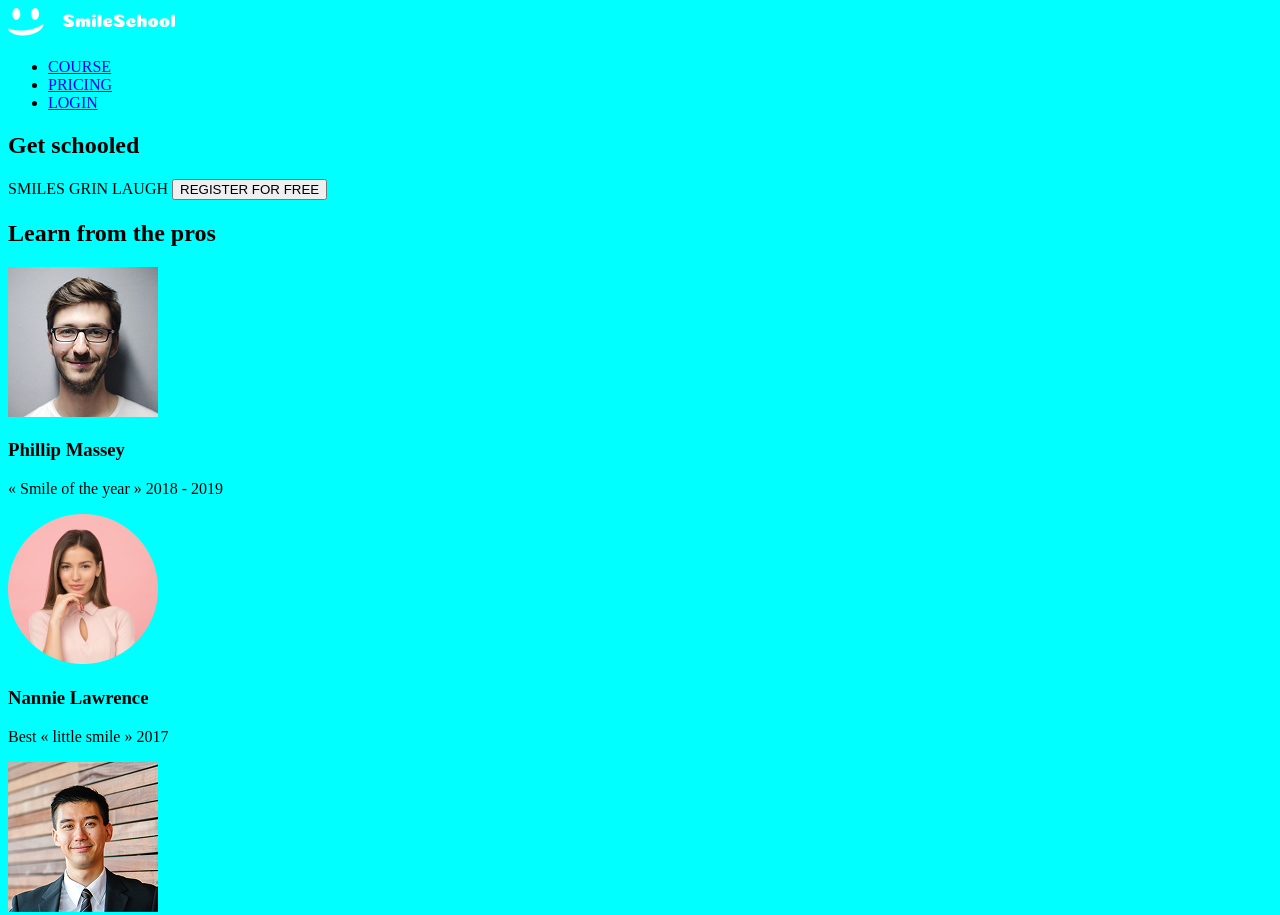
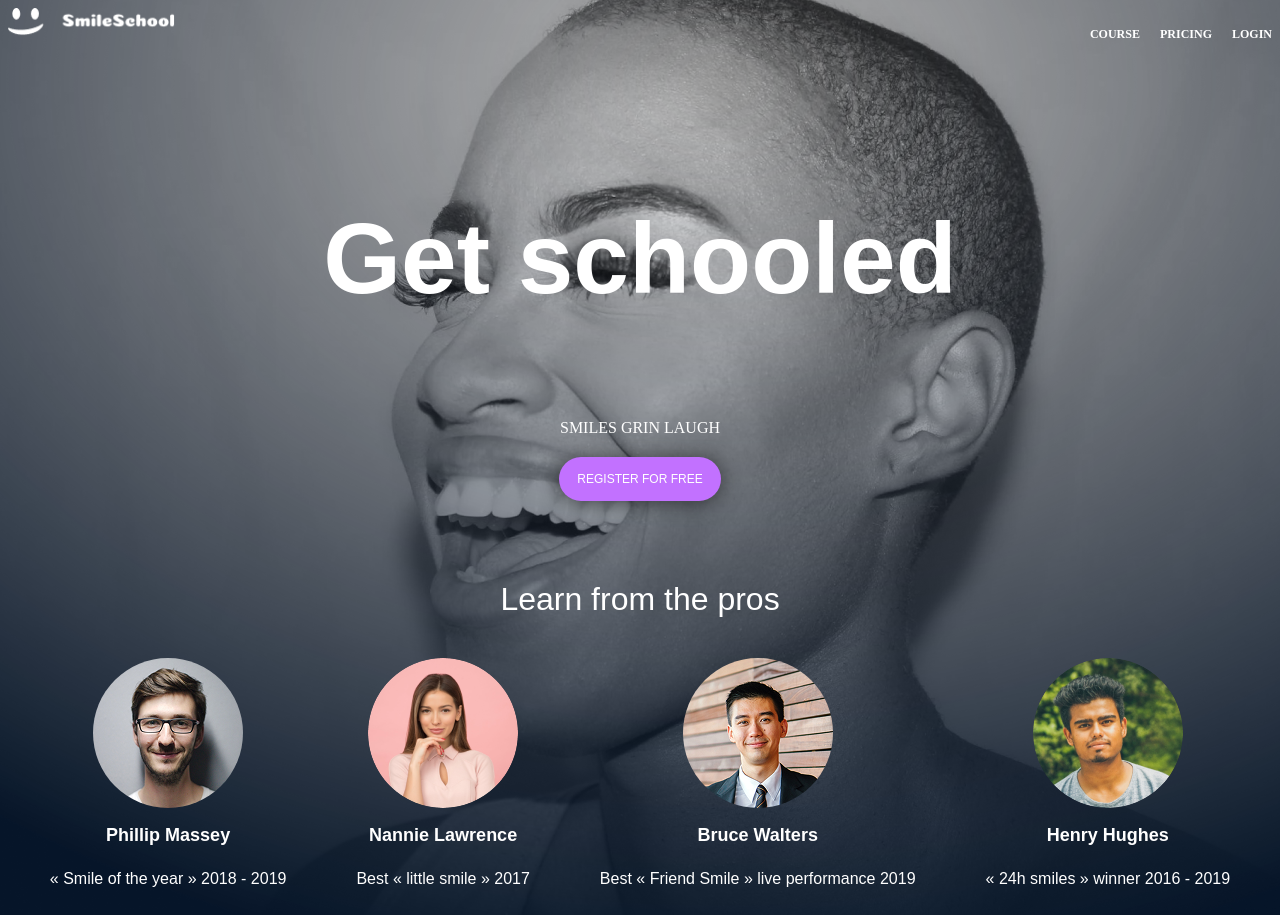
Before and after one commit to QhamaOngezwa/alx_html_css, a plain HTML site: page css_advanced/index.html in a window 1280 px wide. Shown: the top 915 px of the page. Drawn offline with Linux system fonts and the light colour scheme.

Commit message:
Add styling

```diff
--- a/css_advanced/index.html
+++ b/css_advanced/index.html
@@ -24,16 +24,18 @@
     </header>
     <main>
       <section>
-        <div>
+        <div class="get-schooled">
           <h1>Get schooled</h1>
-          <span>SMILES</span>
-          <span>GRIN</span>
-          <span>LAUGH</span>
+          <div>
+            <span>SMILES</span>
+            <span>GRIN</span>
+            <span>LAUGH</span>
+          </div>
           <button>REGISTER FOR FREE</button>
         </div>
-        <div>
+        <div class="learn-from-pros">
           <h2>Learn from the pros</h2>
-          <div>
+          <div class="pros-block">
             <div>
               <img src="images/1.png" alt="" />
               <h3>Phillip Massey</h3>
@@ -57,7 +59,7 @@
           </div>
         </div>
       </section>
-      <section>
+      <section class="testimonial-block">
         <div>
           <img src="images/Bitmap.png" alt="image" />
         </div>
--- a/css_advanced/styles.css
+++ b/css_advanced/styles.css
@@ -1,3 +1,116 @@
 body {
-  background-color: aqua;
+  background-image: url("images/background.png");
+  background-size: 1440px 1093px;
+  background-repeat: no-repeat;
 }
+
+nav {
+  display: flex;
+  justify-content: space-between;
+}
+nav img {
+  width: 167px;
+  height: 29px;
+}
+nav ul {
+  list-style: none;
+  display: flex;
+  gap: 20px;
+}
+nav ul li a {
+  text-decoration: none;
+  color: #ffffff;
+  font-weight: bold;
+  font-size: 12px;
+  font-family: Source Sans Pro;
+}
+.get-schooled {
+  display: flex;
+  flex-direction: column;
+  align-items: center;
+  gap: 20px;
+  margin-top: 60px;
+}
+.get-schooled h1 {
+  font-family: "Source Sans Pro", sans-serif;
+  font-weight: bold;
+  font-size: 100px;
+  color: #ffffff;
+}
+.get-schooled span {
+  font-size: 16px;
+  color: #ffffff;
+}
+.get-schooled button {
+  background-color: #c271ff;
+  color: #ffffff;
+  border: none;
+  width: 162px;
+  height: 44px;
+  font-size: 12px;
+  font-weight: 500;
+  cursor: pointer;
+  box-shadow: 0px 2px 20px rgba(0, 0, 0, 0.5);
+  border-radius: 25px;
+}
+.learn-from-pros {
+  margin-top: 80px;
+  text-align: center;
+}
+.learn-from-pros h2 {
+  color: #ffffff;
+  font-family: "Source Sans Pro", sans-serif;
+  font-size: 32px;
+  font-weight: 300;
+}
+.pros-block {
+  display: flex;
+  justify-content: center;
+  gap: 70px;
+  /*width: 150px;
+  height: 237px;*/
+  margin-top: 40px;
+}
+.pros-block img {
+  width: 150px;
+  height: 150px;
+  border-radius: 50%;
+}
+.pros-block h3 {
+  color: #ffffff;
+  font-family: "Source Sans Pro", sans-serif;
+  font-size: 18px;
+  line-height: 27px;
+  font-weight: 600;
+  margin-top: 10px;
+}
+.pros-block p {
+  color: #ffffff;
+  font-family: "Source Sans Pro", sans-serif;
+  font-size: 16px;
+  font-weight: 400;
+  line-height: 24px;
+}
+.testimonial-block {
+  margin-top: 218px;
+  display: flex;
+  gap: 40px;
+  max-width: 1500px;
+  height: 392px;
+  justify-content: center;
+  background-color: #c271ff;
+}
+.testimonial-block img {
+  width: 160px;
+  height: 160px;
+  border-radius: 50%;
+  align-self: center;
+}
+.testimonial-block blockquote {
+  width: 400px;
+  font-family: "Source Sans Pro", sans-serif;
+  font-size: 16px;
+  font-weight: 400;
+  line-height: 24px;
+  color: #ffffff;
+}
```
Also changed, not shown: css_advanced/images/background.png (added).
